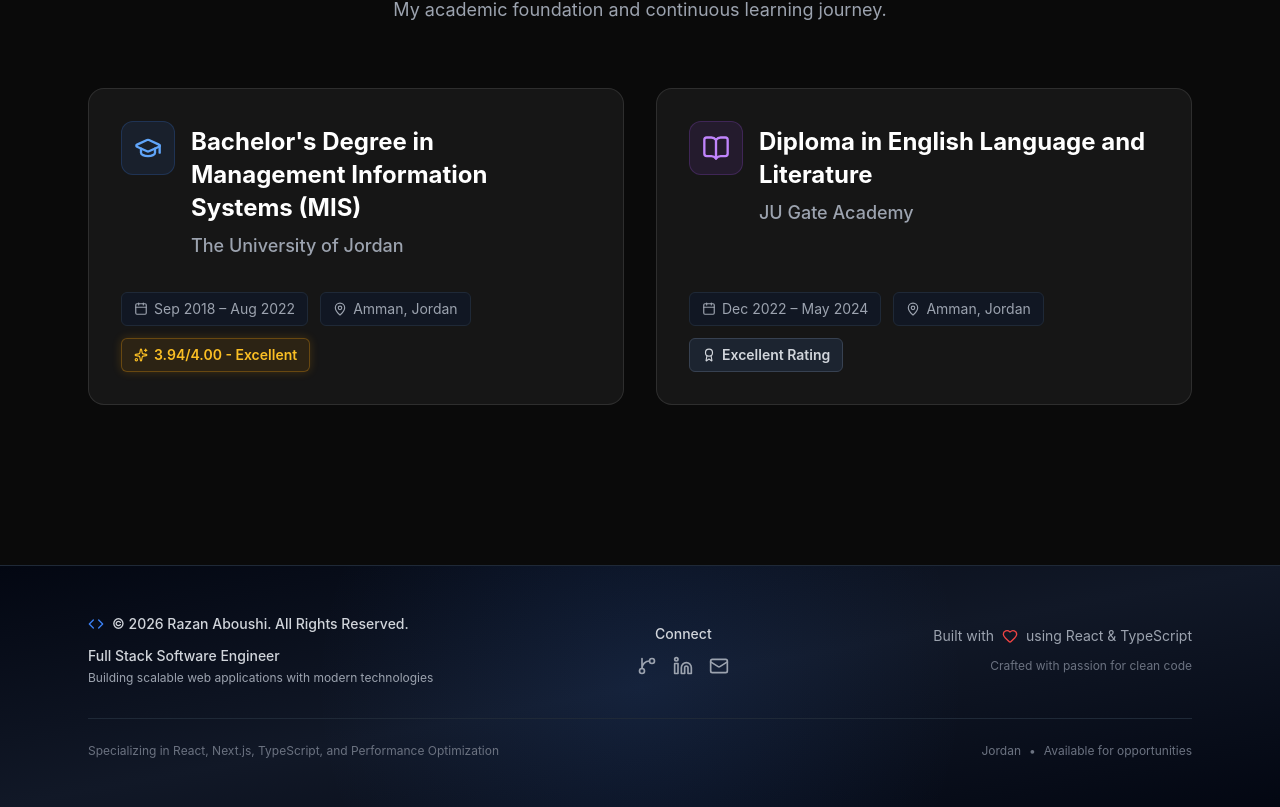
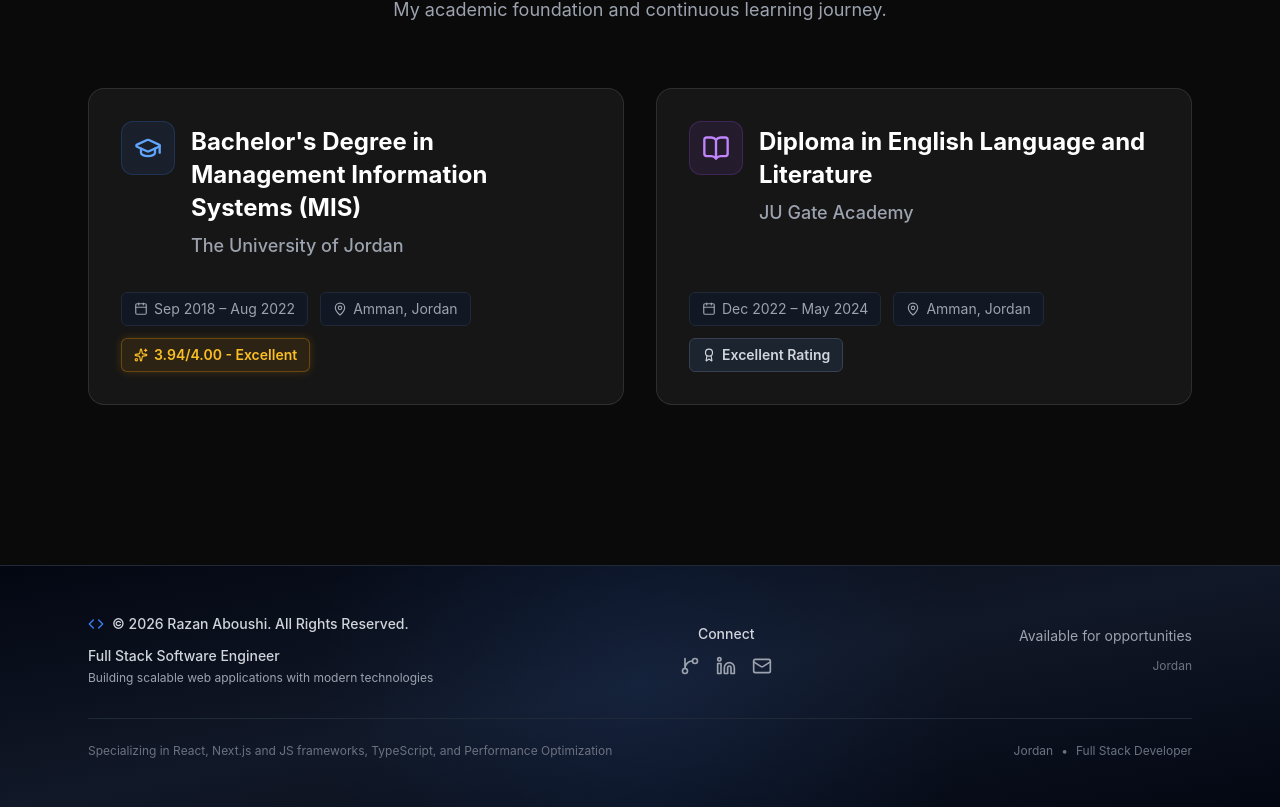
Before and after one commit to razan-aboushi/razan-aboushi-portfolio, a React (Create React App) app: page / in a window 1280 px wide. Shown: the part 5557-6364 px from the top of the page. Built offline with nearby package versions, Linux system fonts and the light colour scheme.

Commit message:
update footer - remove tech stack references and update specializations

```diff
--- a/src/components/Footer.tsx
+++ b/src/components/Footer.tsx
@@ -62,24 +62,22 @@ export default function Footer() {
           </div>
 
           <div className="flex flex-col items-center md:items-end space-y-3">
-            <div className="flex items-center gap-2 text-gray-400 text-sm">
-              <span>Built with</span>
-              <Heart className="w-4 h-4 text-red-500" />
-              <span>using React & TypeScript</span>
+            <div className="text-gray-400 text-sm">
+              <span>Available for opportunities</span>
             </div>
-            <p className="text-xs text-gray-500">Crafted with passion for clean code</p>
+            <p className="text-xs text-gray-500">Jordan</p>
           </div>
         </div>
 
         <div className="mt-8 pt-6 border-t border-gray-800">
           <div className="flex flex-col md:flex-row items-center justify-between gap-4">
             <p className="text-xs text-gray-500 text-center">
-              Specializing in React, Next.js, TypeScript, and Performance Optimization
+              Specializing in React, Next.js and JS frameworks, TypeScript, and Performance Optimization
             </p>
             <div className="flex items-center gap-2 text-xs text-gray-500">
               <span>Jordan</span>
               <span>•</span>
-              <span>Available for opportunities</span>
+              <span>Full Stack Developer</span>
             </div>
           </div>
         </div>
```
